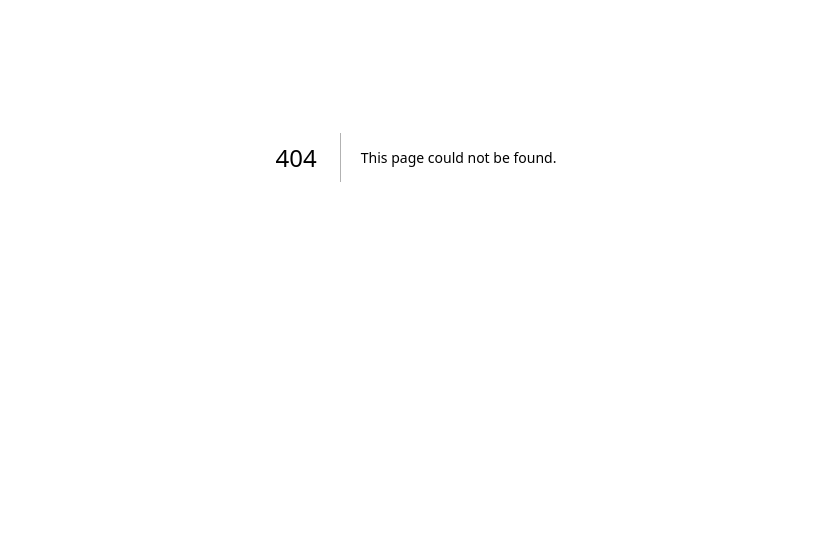
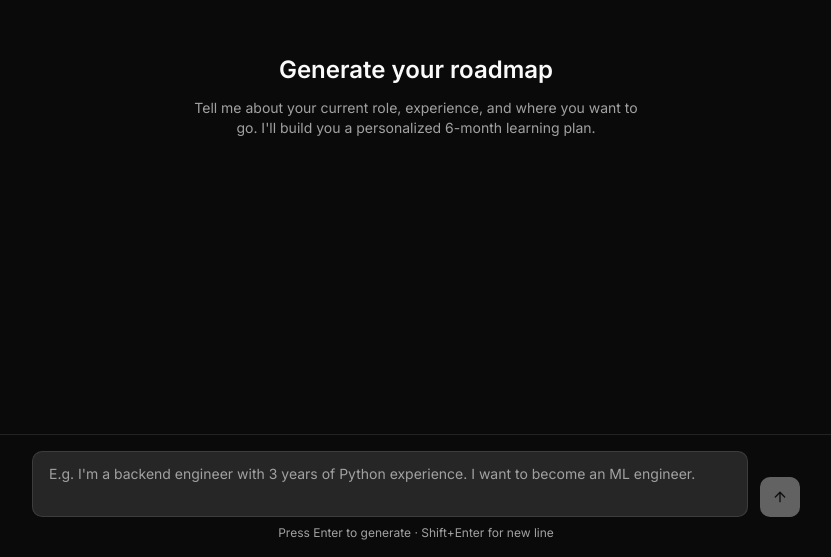
Before and after one commit to shazm12/skillmap, a Next.js app in the folder frontend/: page /roadmap in a window 1280 px wide. Before the commit this address had no page. Shown: the part 243-800 px from the top of the page, without its empty margins (224-1055 px from the left). Built offline with nearby package versions, Linux system fonts and the light colour scheme; no server answers.

Commit message:
feat(major): implement RoadmapChat component and redirect Home to /roadmap;

```diff
--- a/frontend/app/page.tsx
+++ b/frontend/app/page.tsx
@@ -1,65 +1,5 @@
-import Image from "next/image";
+import { redirect } from 'next/navigation'
 
 export default function Home() {
-  return (
-    <div className="flex flex-col flex-1 items-center justify-center bg-zinc-50 font-sans dark:bg-black">
-      <main className="flex flex-1 w-full max-w-3xl flex-col items-center justify-between py-32 px-16 bg-white dark:bg-black sm:items-start">
-        <Image
-          className="dark:invert"
-          src="/next.svg"
-          alt="Next.js logo"
-          width={100}
-          height={20}
-          priority
-        />
-        <div className="flex flex-col items-center gap-6 text-center sm:items-start sm:text-left">
-          <h1 className="max-w-xs text-3xl font-semibold leading-10 tracking-tight text-black dark:text-zinc-50">
-            To get started, edit the page.tsx file.
-          </h1>
-          <p className="max-w-md text-lg leading-8 text-zinc-600 dark:text-zinc-400">
-            Looking for a starting point or more instructions? Head over to{" "}
-            <a
-              href="https://vercel.com/templates?framework=next.js&utm_source=create-next-app&utm_medium=appdir-template-tw&utm_campaign=create-next-app"
-              className="font-medium text-zinc-950 dark:text-zinc-50"
-            >
-              Templates
-            </a>{" "}
-            or the{" "}
-            <a
-              href="https://nextjs.org/learn?utm_source=create-next-app&utm_medium=appdir-template-tw&utm_campaign=create-next-app"
-              className="font-medium text-zinc-950 dark:text-zinc-50"
-            >
-              Learning
-            </a>{" "}
-            center.
-          </p>
-        </div>
-        <div className="flex flex-col gap-4 text-base font-medium sm:flex-row">
-          <a
-            className="flex h-12 w-full items-center justify-center gap-2 rounded-full bg-foreground px-5 text-background transition-colors hover:bg-[#383838] dark:hover:bg-[#ccc] md:w-[158px]"
-            href="https://vercel.com/new?utm_source=create-next-app&utm_medium=appdir-template-tw&utm_campaign=create-next-app"
-            target="_blank"
-            rel="noopener noreferrer"
-          >
-            <Image
-              className="dark:invert"
-              src="/vercel.svg"
-              alt="Vercel logomark"
-              width={16}
-              height={16}
-            />
-            Deploy Now
-          </a>
-          <a
-            className="flex h-12 w-full items-center justify-center rounded-full border border-solid border-black/[.08] px-5 transition-colors hover:border-transparent hover:bg-black/[.04] dark:border-white/[.145] dark:hover:bg-[#1a1a1a] md:w-[158px]"
-            href="https://nextjs.org/docs?utm_source=create-next-app&utm_medium=appdir-template-tw&utm_campaign=create-next-app"
-            target="_blank"
-            rel="noopener noreferrer"
-          >
-            Documentation
-          </a>
-        </div>
-      </main>
-    </div>
-  );
+  redirect('/roadmap')
 }
--- /dev/null
+++ b/frontend/app/roadmap/page.tsx
@@ -0,0 +1,5 @@
+import RoadmapChat from '@/components/roadmap/RoadmapChat'
+
+export default function RoadmapPage() {
+  return <RoadmapChat />
+}
--- /dev/null
+++ b/frontend/components/roadmap/RoadmapChat.tsx
@@ -0,0 +1,134 @@
+'use client'
+
+import { useState, useRef, useEffect } from 'react'
+import ReactMarkdown from 'react-markdown'
+import { ArrowUp, Loader2 } from 'lucide-react'
+
+const API_URL = process.env.NEXT_PUBLIC_API_URL ?? 'http://localhost:8000'
+
+export default function RoadmapChat() {
+  const [prompt, setPrompt] = useState('')
+  const [markdown, setMarkdown] = useState('')
+  const [loading, setLoading] = useState(false)
+  const [error, setError] = useState('')
+  const [isRejected, setIsRejected] = useState(false)
+  const bottomRef = useRef<HTMLDivElement>(null)
+
+  useEffect(() => {
+    bottomRef.current?.scrollIntoView({ behavior: 'smooth' })
+  }, [markdown])
+
+  async function handleSubmit(e: React.FormEvent) {
+    e.preventDefault()
+    if (!prompt.trim() || loading) return
+
+    setMarkdown('')
+    setError('')
+    setIsRejected(false)
+    setLoading(true)
+
+    try {
+      const response = await fetch(`${API_URL}/api/roadmap/generate`, {
+        method: 'POST',
+        headers: { 'Content-Type': 'application/json' },
+        body: JSON.stringify({ prompt }),
+      })
+
+      if (!response.ok) throw new Error(`Server error: ${response.status}`)
+      if (!response.body) throw new Error('No response body')
+
+      const reader = response.body.getReader()
+      const decoder = new TextDecoder()
+
+      while (true) {
+        const { done, value } = await reader.read()
+        if (done) break
+
+        const text = decoder.decode(value, { stream: true })
+        for (const line of text.split('\n')) {
+          if (!line.startsWith('data: ')) continue
+          const data = line.slice(6).trim()
+          if (data === '[DONE]') { setLoading(false); return }
+          try {
+            const parsed = JSON.parse(data)
+            if (parsed.token) {
+              if (parsed.type === 'rejection') setIsRejected(true)
+              setMarkdown(prev => prev + parsed.token)
+            }
+            if (parsed.error) setError(parsed.error)
+          } catch {}
+        }
+      }
+    } catch (err) {
+      setError(err instanceof Error ? err.message : 'Something went wrong')
+    } finally {
+      setLoading(false)
+    }
+  }
+
+  function handleKeyDown(e: React.KeyboardEvent<HTMLTextAreaElement>) {
+    if (e.key === 'Enter' && !e.shiftKey) {
+      e.preventDefault()
+      handleSubmit(e as unknown as React.FormEvent)
+    }
+  }
+
+  return (
+    <div className="flex h-full flex-col">
+      {/* Roadmap output */}
+      <div className="flex-1 overflow-y-auto px-8 py-8">
+        {!markdown && !loading && (
+          <div className="flex h-full flex-col items-center justify-center gap-3 text-center">
+            <p className="text-2xl font-semibold text-foreground">Generate your roadmap</p>
+            <p className="max-w-md text-sm text-muted-foreground">
+              Tell me about your current role, experience, and where you want to go.
+              I'll build you a personalized 6-month learning plan.
+            </p>
+          </div>
+        )}
+
+        {markdown && (
+          <div
+            className={`prose prose-sm mx-auto max-w-3xl ${
+              isRejected
+                ? 'prose-invert rounded-lg border border-amber-500/40 bg-amber-500/5 px-6 py-4'
+                : 'prose-invert'
+            }`}
+          >
+            <ReactMarkdown>{markdown}</ReactMarkdown>
+            <div ref={bottomRef} />
+          </div>
+        )}
+
+        {error && (
+          <p className="mt-4 text-center text-sm text-destructive">{error}</p>
+        )}
+      </div>
+
+      {/* Input */}
+      <div className="border-t border-border bg-background px-6 py-4">
+        <form onSubmit={handleSubmit} className="mx-auto flex max-w-3xl items-end gap-3">
+          <textarea
+            value={prompt}
+            onChange={e => setPrompt(e.target.value)}
+            onKeyDown={handleKeyDown}
+            placeholder="E.g. I'm a backend engineer with 3 years of Python experience. I want to become an ML engineer."
+            rows={2}
+            disabled={loading}
+            className="flex-1 resize-none rounded-lg border border-border bg-muted px-4 py-3 text-sm text-foreground placeholder:text-muted-foreground focus:outline-none focus:ring-1 focus:ring-ring disabled:opacity-50"
+          />
+          <button
+            type="submit"
+            disabled={!prompt.trim() || loading}
+            className="flex h-10 w-10 shrink-0 items-center justify-center rounded-lg bg-primary text-primary-foreground transition-opacity disabled:opacity-40"
+          >
+            {loading ? <Loader2 size={16} className="animate-spin" /> : <ArrowUp size={16} />}
+          </button>
+        </form>
+        <p className="mt-2 text-center text-xs text-muted-foreground">
+          Press Enter to generate · Shift+Enter for new line
+        </p>
+      </div>
+    </div>
+  )
+}
```
